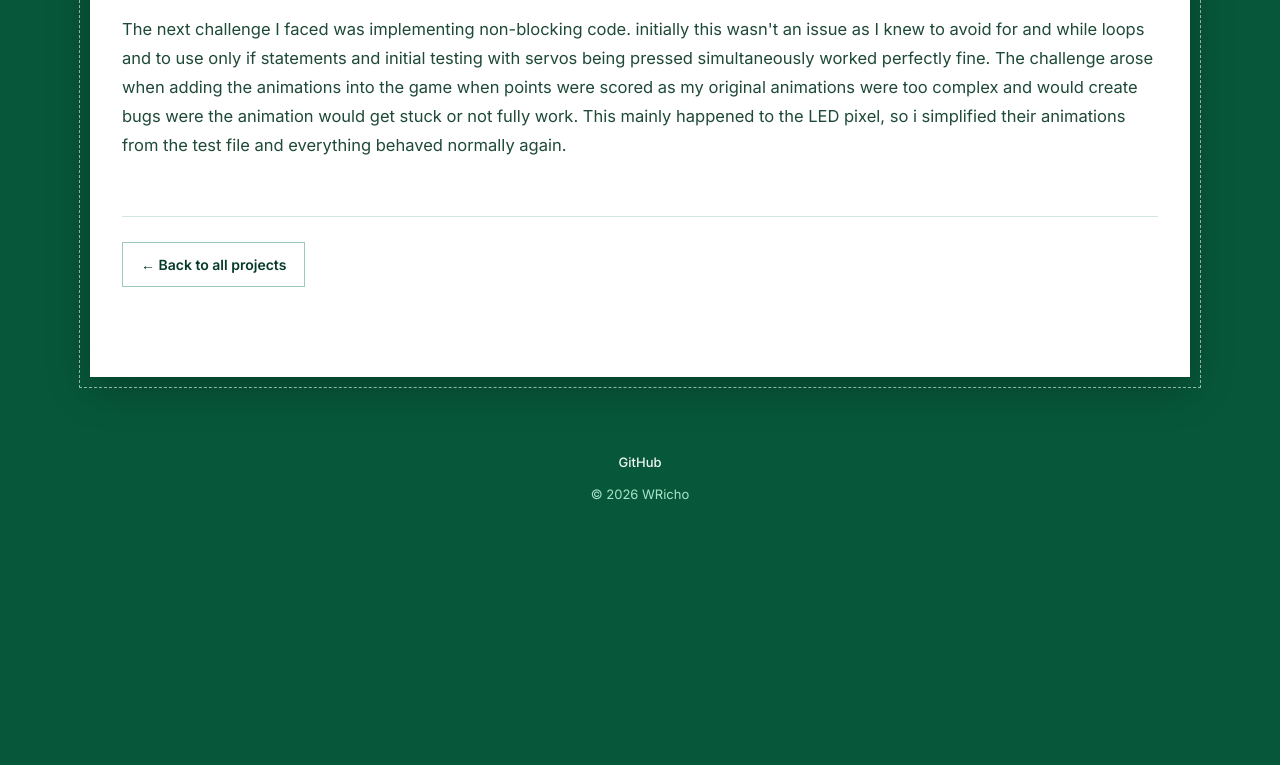
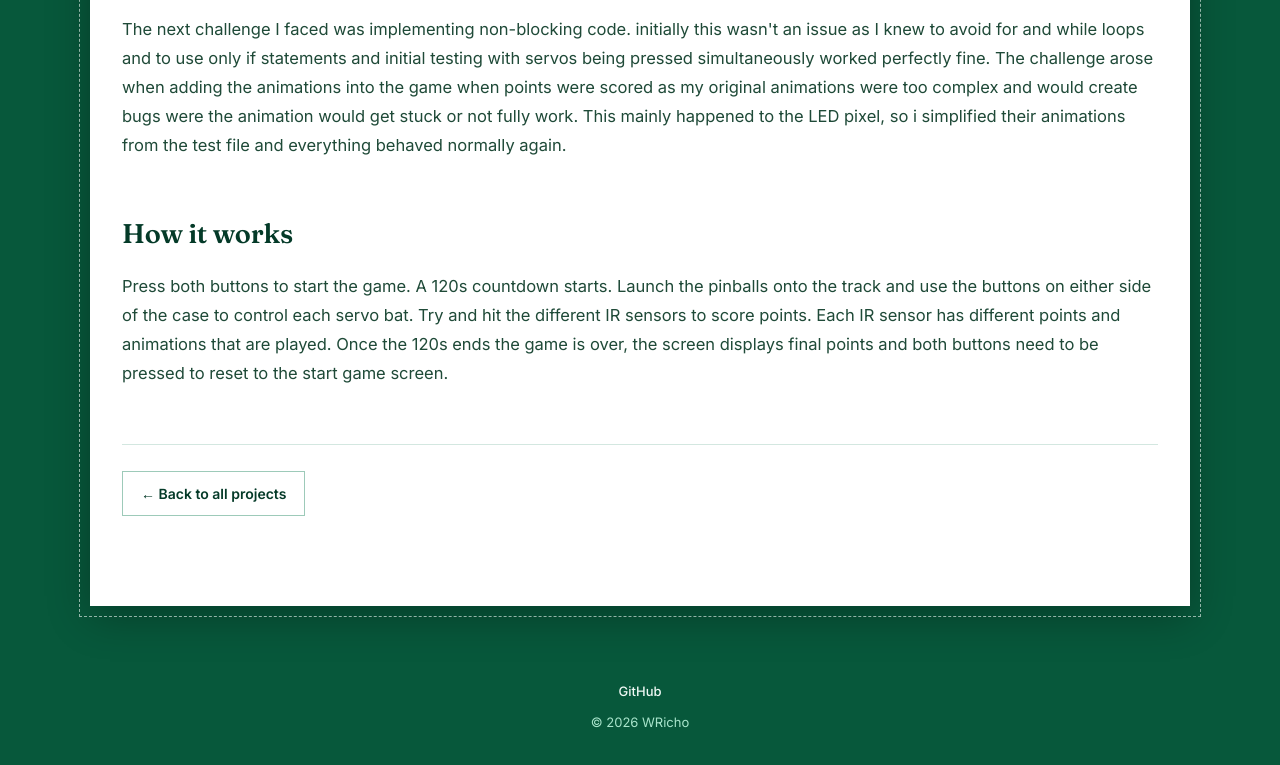
Before and after one commit to WRicho/PersonalPortfolio, a plain HTML site: page projects/project-two/index.html in a window 1280 px wide. Shown: the part 6902-7667 px from the top of the page. Before the commit the page ends 7438 px from the top, so only its background shows below. Drawn offline with Linux system fonts and the light colour scheme.

Commit message:
added how it works section

```diff
--- a/projects/project-two/index.html
+++ b/projects/project-two/index.html
@@ -120,6 +120,9 @@
 
         <p>The next challenge I faced was implementing non-blocking code. initially this wasn't an issue as I knew to avoid for and while loops and to use only if statements and initial testing with servos being pressed simultaneously worked perfectly fine. The challenge arose when adding the animations into the game when points were scored as my original animations were too complex and would create bugs were the animation would get stuck or not fully work. This mainly happened to the LED pixel, so i simplified their animations from the test file and everything behaved normally again.</p>
 
+        <h2>How it works</h2>
+        <p>Press both buttons to start the game. A 120s countdown starts. Launch the pinballs onto the track and use the buttons on either side of the case to control each servo bat. Try and hit the different IR sensors to score points. Each IR sensor has different points and animations that are played. Once the 120s ends the game is over, the screen displays final points and both buttons need to be pressed to reset to the start game screen.</p>
+
         <div class="page-end">
           <a class="btn secondary" href="../../index.html#projects">&larr; Back to all projects</a>
         </div>
```
